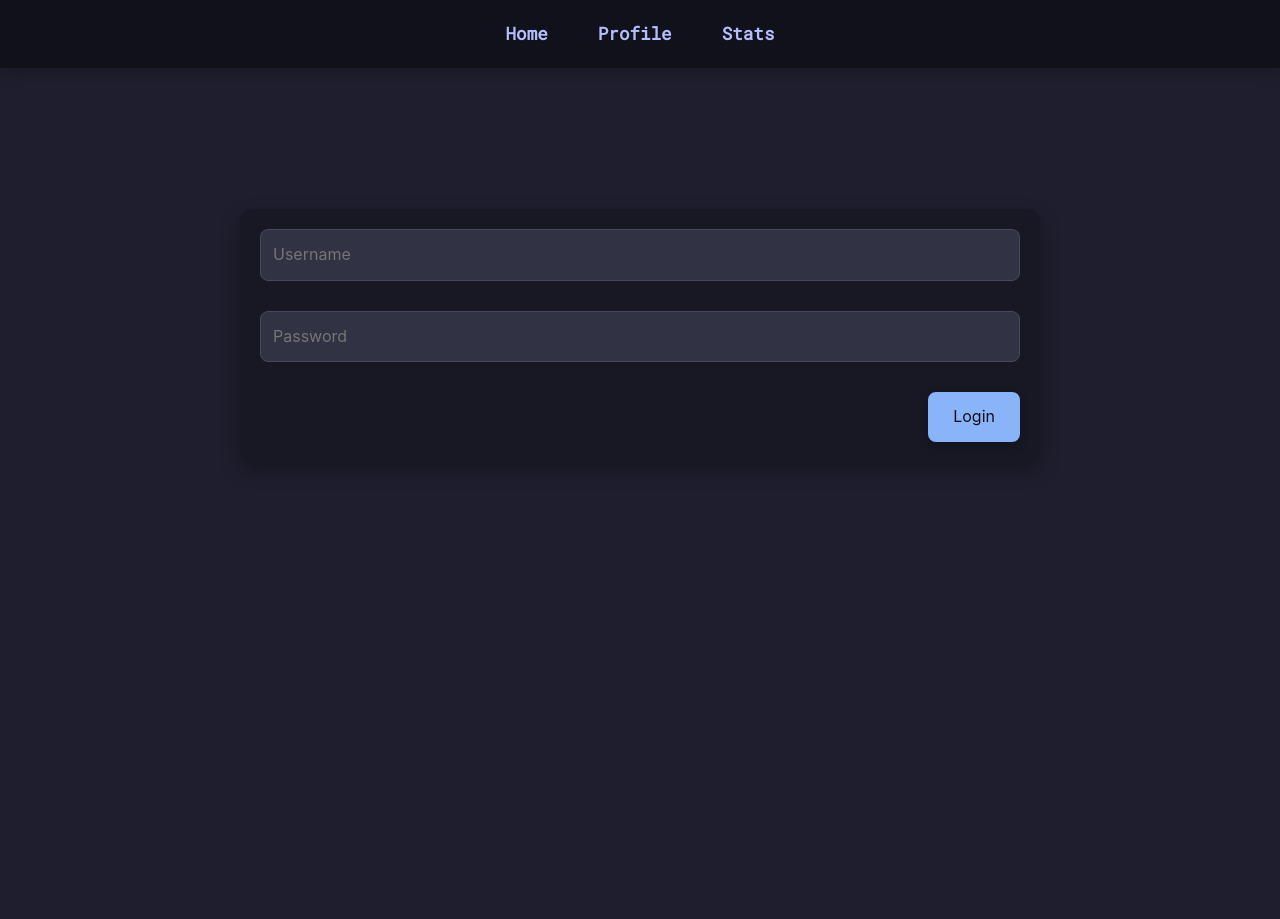
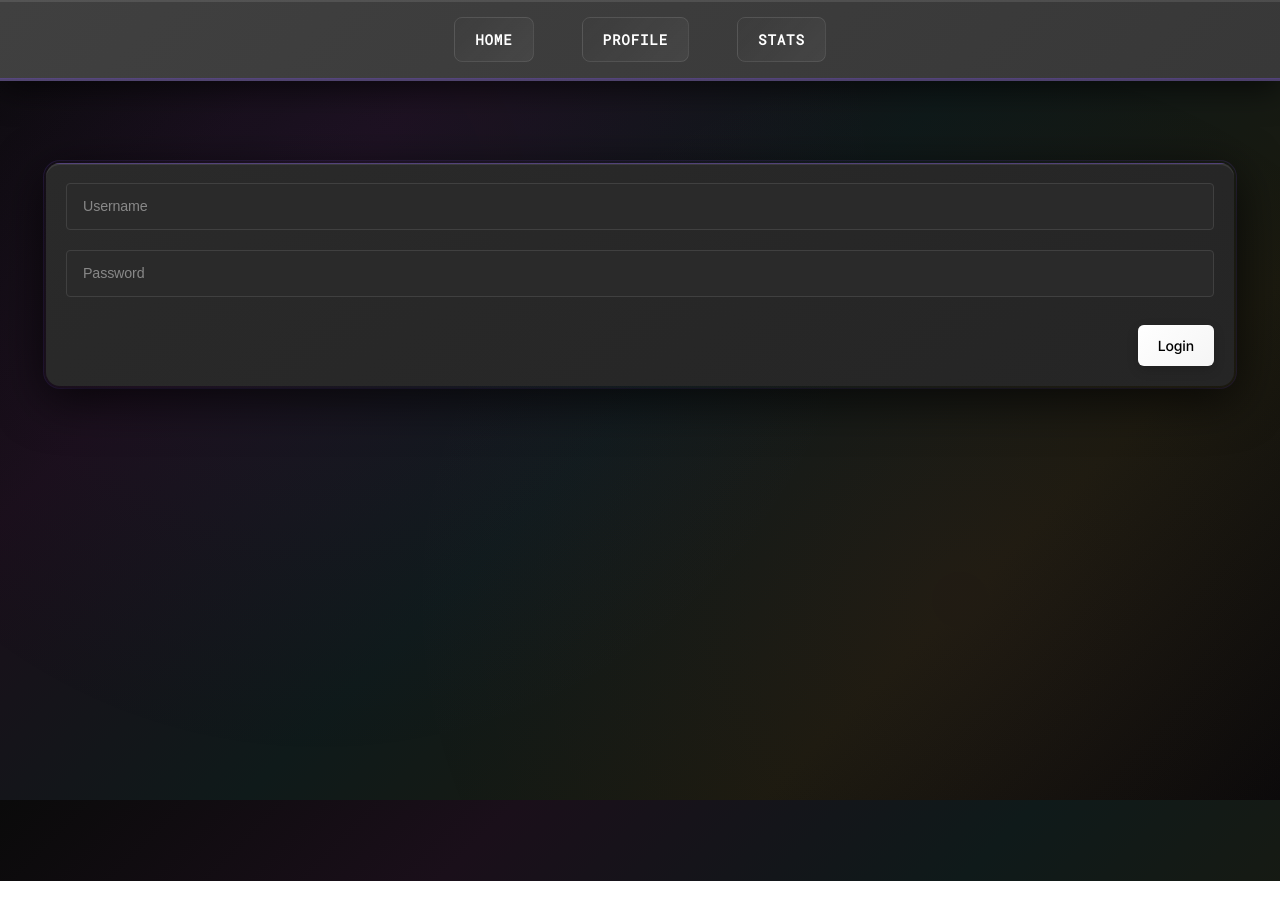
Before and after one commit to vascoliveira2511/VinylCollectionApp, a Next.js app: page /login in a window 1280 px wide. After the commit the page ends 881 px from the top, so only its background shows below. Built offline with nearby package versions, Linux system fonts and the light colour scheme.

Commit message:
style: update UI components with new gradients, shadows, and color schemes for improved aesthetics

```diff
--- a/src/app/components/Navbar.module.css
+++ b/src/app/components/Navbar.module.css
@@ -1,9 +1,22 @@
 .navbar {
-  background-color: #11111b; /* Catppuccin Mocha - Crust */
-  padding: 20px 30px; /* Increased padding */
-  border-bottom: 1px solid rgba(255, 255, 255, 0.05);
-  margin-bottom: 50px; /* Increased margin */
-  box-shadow: 0 4px 15px rgba(0, 0, 0, 0.2);
+  background: linear-gradient(135deg, #404040, #383838);
+  padding: 28px 32px;
+  border-bottom: 2px solid rgba(120, 80, 220, 0.3);
+  margin-bottom: 0;
+  box-shadow:
+    0 8px 32px rgba(0, 0, 0, 0.6),
+    0 2px 0 rgba(255, 255, 255, 0.1) inset;
+  position: relative;
+}
+
+.navbar::after {
+  content: '';
+  position: absolute;
+  bottom: 0;
+  left: 0;
+  right: 0;
+  height: 1px;
+  background: rgba(120, 80, 220, 0.4);
 }
 
 .navList {
@@ -12,17 +25,30 @@
   margin: 0;
   display: flex;
   justify-content: center;
-  gap: 50px; /* Increased gap */
+  gap: 48px;
+  margin: 0 auto;
 }
 
 .navItem a {
-  color: #b4befe;
+  color: #ffffff;
   text-decoration: none;
   font-weight: 600;
-  font-size: 1.1em;
-  transition: color 0.2s ease-in-out;
+  font-size: 0.95em;
+  letter-spacing: 0.8px;
+  transition: all 0.3s cubic-bezier(0.4, 0, 0.2, 1);
+  text-transform: uppercase;
+  padding: 12px 20px;
+  border-radius: 8px;
+  position: relative;
+  background: linear-gradient(135deg, transparent, rgba(255, 255, 255, 0.05));
+  border: 1px solid rgba(255, 255, 255, 0.1);
 }
 
 .navItem a:hover {
-  color: #cdd6f4;
+  color: #ffffff;
+  background: rgba(120, 80, 220, 0.2);
+  box-shadow:
+    0 2px 8px rgba(0, 0, 0, 0.2),
+    0 0 0 1px rgba(120, 80, 220, 0.3),
+    0 1px 0 rgba(255, 255, 255, 0.1) inset;
 }
--- a/src/app/globals.css
+++ b/src/app/globals.css
@@ -1,107 +1,183 @@
+@import url('https://fonts.googleapis.com/css2?family=Inter:wght@300;400;500;600;700&family=JetBrains+Mono:wght@300;400;500&display=swap');
+
 body {
-  background-color: #1e1e2e; /* Catppuccin Mocha - Base */
-  color: #cdd6f4; /* Catppuccin Mocha - Text */
-  font-family: 'Inter', sans-serif; /* Modern sans-serif font */
-  font-size: 16px;
-  line-height: 1.6;
+  background: linear-gradient(135deg, #0a0a0a 0%, #1a0f1a 25%, #0f1a1a 50%, #1a1a0f 75%, #0a0a0a 100%);
+  background-attachment: fixed;
+  color: #e0e0e0;
+  font-family: 'Inter', -apple-system, BlinkMacSystemFont, sans-serif;
+  font-size: 15px;
+  line-height: 1.5;
+  font-weight: 400;
+  letter-spacing: -0.01em;
+  position: relative;
+}
+
+body::before {
+  content: '';
+  position: fixed;
+  top: 0;
+  left: 0;
+  width: 100%;
+  height: 100%;
+  background-image:
+    radial-gradient(circle at 25% 25%, rgba(120, 80, 220, 0.06) 0%, transparent 50%),
+    radial-gradient(circle at 75% 75%, rgba(220, 80, 120, 0.04) 0%, transparent 50%);
+  pointer-events: none;
+  z-index: -1;
 }
 
 .container {
-  width: 100%; /* Allow content to occupy full width */
+  width: 100%;
   margin: 0 auto;
   padding: 40px 20px;
 }
 
 .window {
-  background-color: #181825; /* Catppuccin Mocha - Mantle */
-  border-radius: 12px;
+  background: linear-gradient(145deg, #2a2a2a, #252525);
+  border-radius: 16px;
   margin-bottom: 30px;
-  box-shadow: 0 8px 20px rgba(0, 0, 0, 0.3); /* Softer, larger shadow */
+  box-shadow:
+    0 12px 48px rgba(0, 0, 0, 0.7),
+    0 2px 0 rgba(255, 255, 255, 0.08) inset,
+    0 0 0 1px rgba(120, 80, 220, 0.2);
   overflow: hidden;
+  border: 2px solid transparent;
+  background-clip: padding-box;
+  position: relative;
+}
+
+.window::before {
+  content: '';
+  position: absolute;
+  top: 0;
+  left: 0;
+  right: 0;
+  height: 1px;
+  background: rgba(120, 80, 220, 0.4);
+  z-index: 1;
 }
 
 .title-bar {
-  background-color: #11111b; /* Catppuccin Mocha - Crust */
-  color: #cdd6f4; /* Catppuccin Mocha - Text */
-  padding: 12px 20px;
+  background: linear-gradient(135deg, #333333, #3a3a3a);
+  color: #ffffff;
+  padding: 20px 24px;
   font-weight: 600;
   font-size: 1.1em;
-  border-bottom: 1px solid rgba(255, 255, 255, 0.05); /* Very subtle separator */
+  border-bottom: 2px solid rgba(120, 80, 220, 0.3);
+  letter-spacing: 0.5px;
+  position: relative;
+  z-index: 2;
+  text-shadow: 0 1px 2px rgba(0, 0, 0, 0.3);
+}
+
+.title-bar::after {
+  content: '';
+  position: absolute;
+  bottom: 0;
+  left: 0;
+  right: 0;
+  height: 1px;
+  background: rgba(120, 80, 220, 0.5);
 }
 
 h1, h2, h3, h4, h5, h6 {
-  color: #89b4fa; /* Catppuccin Mocha - Lavender */
-  margin-bottom: 15px;
+  color: #ffffff;
+  margin-bottom: 20px;
+  font-weight: 600;
+  letter-spacing: -0.025em;
+  line-height: 1.2;
 }
 
+h1 { font-size: 2rem; }
+h2 { font-size: 1.5rem; }
+h3 { font-size: 1.125rem; }
+
 a {
-  color: #89b4fa; /* Catppuccin Mocha - Lavender */
+  color: #cccccc;
   text-decoration: none;
-  transition: color 0.2s ease-in-out;
+  transition: color 0.2s ease;
 }
 
 a:hover {
-  color: #b4befe; /* Catppuccin Mocha - Lavender (lightened) */
+  color: #ffffff;
   text-decoration: underline;
 }
 
 button {
-  background-color: #89b4fa; /* Catppuccin Mocha - Lavender */
-  color: #11111b; /* Dark text for contrast */
+  background: linear-gradient(135deg, #ffffff, #f5f5f5);
+  color: #000000;
   border: none;
-  padding: 12px 25px;
+  padding: 10px 20px;
   font-family: 'Inter', sans-serif;
-  font-size: 1em;
+  font-size: 0.875rem;
+  font-weight: 500;
   cursor: pointer;
-  border-radius: 8px;
-  transition: background-color 0.2s ease-in-out, transform 0.1s ease-in-out;
-  box-shadow: 0 4px 10px rgba(0, 0, 0, 0.2);
+  border-radius: 6px;
+  transition: all 0.3s cubic-bezier(0.4, 0, 0.2, 1);
+  letter-spacing: -0.01em;
+  box-shadow:
+    0 4px 12px rgba(0, 0, 0, 0.15),
+    0 1px 0 rgba(255, 255, 255, 0.4) inset;
 }
 
 button:hover {
-  background-color: #b4befe; /* Catppuccin Mocha - Lavender (lightened) */
+  background: linear-gradient(135deg, #f0f0f0, #e8e8e8);
   transform: translateY(-2px);
+  box-shadow:
+    0 8px 24px rgba(0, 0, 0, 0.25),
+    0 0 0 1px rgba(120, 80, 220, 0.3);
 }
 
 button.delete-btn {
-    background-color: #f38ba8; /* Catppuccin Mocha - Red */
+  background: linear-gradient(135deg, #444444, #333333);
+  color: #ffffff;
 }
 
 button.delete-btn:hover {
-    background-color: #eba0ac; /* Catppuccin Mocha - Red (darkened) */
+  background: linear-gradient(135deg, #555555, #444444);
+  box-shadow:
+    0 8px 24px rgba(0, 0, 0, 0.4),
+    0 0 0 1px rgba(220, 80, 120, 0.3);
 }
 
-input, textarea {
-  background-color: #313244; /* Catppuccin Mocha - Surface1 */
-  color: #cdd6f4;
-  border: 1px solid #45475a; /* Catppuccin Mocha - Surface2 */
-  padding: 12px;
-  font-family: 'Inter', sans-serif;
-  font-size: 1em;
+input, textarea, select {
+  background-color: #2a2a2a;
+  color: #e0e0e0;
+  border: 1px solid #404040;
+  padding: 12px 16px;
+  font-family: 'Space Grotesk', sans-serif;
+  font-size: 0.95em;
+  font-weight: 400;
   width: 100%;
-  border-radius: 8px;
-  transition: border-color 0.2s ease-in-out, box-shadow 0.2s ease-in-out;
+  border-radius: 4px;
+  transition: border-color 0.2s ease;
+  letter-spacing: -0.01em;
 }
 
-input:focus, textarea:focus {
-    outline: none;
-    border-color: #89b4fa; /* Catppuccin Mocha - Lavender */
-    box-shadow: 0 0 0 3px rgba(137, 180, 250, 0.3); /* Glow effect */
+input:focus, textarea:focus, select:focus {
+  outline: none;
+  border-color: #666666;
+  box-shadow: 0 0 0 2px rgba(255, 255, 255, 0.1);
+}
+
+input::placeholder, textarea::placeholder {
+  color: #888888;
+  font-weight: 400;
 }
 
 ::-webkit-scrollbar {
-  width: 8px;
+  width: 6px;
 }
 
 ::-webkit-scrollbar-track {
-  background: #181825;
+  background: #1a1a1a;
 }
 
 ::-webkit-scrollbar-thumb {
-  background: #45475a;
-  border-radius: 4px;
+  background: #404040;
+  border-radius: 3px;
 }
 
 ::-webkit-scrollbar-thumb:hover {
-  background: #585b70;
+  background: #555555;
 }
--- a/src/app/page.module.css
+++ b/src/app/page.module.css
@@ -1,86 +1,145 @@
 .main {
   display: flex;
   flex-direction: column;
-  align-items: center;
-  padding: 50px 30px; /* Increased padding */
+  padding: 40px 24px;
   min-height: 100vh;
+  max-width: none;
+  width: 100%;
 }
 
 .collectionGrid {
   display: grid;
-  grid-template-columns: repeat(auto-fill, minmax(250px, 1fr)); /* Adjusted minmax for more columns */
-  gap: 40px; /* Increased gap */
+  grid-template-columns: repeat(auto-fill, minmax(260px, 1fr));
+  gap: 20px;
+  width: 100%;
+  margin: 0;
 }
 
 .card {
-  background-color: #181825; /* Catppuccin Mocha - Mantle */
-  border-radius: 12px;
-  padding: 25px; /* Increased padding */
+  background: linear-gradient(145deg, #404040, #383838);
+  border-radius: 16px;
+  padding: 24px;
   text-align: center;
-  transition: transform 0.2s ease-in-out, box-shadow 0.2s ease-in-out;
-  box-shadow: 0 4px 15px rgba(0, 0, 0, 0.2); /* Softer shadow */
+  transition: all 0.4s cubic-bezier(0.175, 0.885, 0.32, 1.275);
+  box-shadow:
+    0 8px 32px rgba(0, 0, 0, 0.6),
+    0 2px 0 rgba(255, 255, 255, 0.1) inset,
+    0 0 0 1px rgba(120, 80, 220, 0.3);
+  border: 2px solid transparent;
+  background-clip: padding-box;
+  position: relative;
+  overflow: hidden;
+}
+
+.card::before {
+  content: '';
+  position: absolute;
+  top: 0;
+  left: 0;
+  right: 0;
+  height: 2px;
+  background: rgba(120, 80, 220, 0.6);
+  opacity: 0;
+  transition: opacity 0.3s ease;
 }
 
 .card:hover {
-    transform: translateY(-5px);
-    box-shadow: 0 8px 25px rgba(0,0,0,0.3); /* Enhanced shadow on hover */
+  transform: translateY(-4px);
+  box-shadow:
+    0 12px 32px rgba(0, 0, 0, 0.6),
+    0 0 0 1px rgba(120, 80, 220, 0.3),
+    0 2px 0 rgba(255, 255, 255, 0.1) inset;
+}
+
+.card:hover::before {
+  opacity: 1;
+}
+
+.card h3 {
+  color: #ffffff;
+  margin: 16px 0 8px 0;
+  font-size: 1.1em;
+  font-weight: 600;
+  letter-spacing: -0.02em;
+}
+
+.card p {
+  color: #cccccc;
+  margin: 6px 0;
+  font-size: 0.9em;
+  font-weight: 400;
 }
 
 .albumArt {
   width: 100%;
   height: auto;
   border-radius: 8px;
-    margin-bottom: 20px; /* Increased margin */
+  margin-bottom: 16px;
+  box-shadow:
+    0 8px 24px rgba(0, 0, 0, 0.5),
+    0 1px 0 rgba(255, 255, 255, 0.1) inset;
+  transition: all 0.3s cubic-bezier(0.4, 0, 0.2, 1);
+  border: 1px solid rgba(255, 255, 255, 0.1);
+  position: relative;
+  z-index: 2;
+}
+
+.albumArt:hover {
+  transform: scale(1.03) rotateY(2deg);
+  box-shadow:
+    0 12px 36px rgba(0, 0, 0, 0.6),
+    0 0 0 1px rgba(120, 80, 220, 0.3);
 }
 
 .genrePills {
   display: flex;
   flex-wrap: wrap;
-    gap: 10px; /* Increased gap */
+  gap: 8px;
   justify-content: center;
-    margin-top: 15px; /* Increased margin */
+  margin-top: 12px;
 }
 
 .genrePill {
-    background-color: #89b4fa; /* Catppuccin Mocha - Lavender */
-    color: #11111b; /* Dark text for contrast */
-    padding: 6px 14px; /* Increased padding */
+  background: linear-gradient(135deg, #555555, #606060);
+  color: #ffffff;
+  padding: 8px 16px;
   border-radius: 20px;
-    font-size: 0.9em; /* Slightly larger font */
-    display: inline-block;
+  font-size: 0.75em;
+  font-weight: 600;
+  letter-spacing: 0.5px;
+  border: 1px solid rgba(255, 255, 255, 0.2);
+  box-shadow:
+    0 4px 12px rgba(0, 0, 0, 0.4),
+    0 2px 0 rgba(255, 255, 255, 0.15) inset;
+  transition: all 0.3s cubic-bezier(0.4, 0, 0.2, 1);
 }
 
-/* Form validation styles */
-.inputContainer {
-  position: relative;
-  display: flex;
-  flex-direction: column;
-  gap: 5px;
-}
-
-.inputError {
-  border-color: #f38ba8 !important;
-  box-shadow: 0 0 0 2px rgba(243, 139, 168, 0.2) !important;
-}
-
-.errorText {
-  color: #f38ba8;
-  font-size: 12px;
-  margin-top: 4px;
-  font-weight: 500;
+.genrePill:hover {
+  transform: scale(1.05) translateY(-1px);
+  background: linear-gradient(135deg, #606060, #707070);
+  box-shadow:
+    0 4px 12px rgba(0, 0, 0, 0.4),
+    0 0 0 1px rgba(120, 80, 220, 0.3),
+    0 2px 0 rgba(255, 255, 255, 0.15) inset;
 }
 
 .buttonGroup {
-    margin-top: 25px; /* Increased margin */
+  margin-top: 20px;
   display: flex;
-    justify-content: space-around;
-    gap: 15px; /* Increased gap */
+  justify-content: center;
+  gap: 12px;
+}
+
+.buttonGroup button {
+  padding: 8px 16px;
+  font-size: 0.8em;
 }
 
 .form {
   display: grid;
-    grid-template-columns: repeat(auto-fit, minmax(300px, 1fr)); /* Adjusted for more flexible columns */
-    gap: 30px; /* Increased gap */
+  grid-template-columns: repeat(auto-fit, minmax(300px, 1fr));
+  gap: 20px;
+  width: 100%;
 }
 
 .fullWidthInput {
@@ -91,63 +150,70 @@
   grid-column: 1 / -1;
   display: flex;
   justify-content: flex-end;
-    gap: 20px; /* Increased gap */
+  gap: 12px;
+  margin-top: 8px;
 }
 
 .contentSection {
-    padding: 30px; /* Increased padding */
+  padding: 32px;
 }
 
 .contentSection h1, .contentSection h2 {
-    margin-bottom: 25px; /* Increased margin */
-    color: #89b4fa; /* Catppuccin Mocha - Lavender */
+  margin-bottom: 24px;
+  color: #ffffff;
+  font-weight: 600;
+  letter-spacing: -0.02em;
 }
 
 .contentSection p {
-    margin-bottom: 15px; /* Increased margin */
-    line-height: 1.8; /* Increased line height for readability */
+  margin-bottom: 16px;
+  line-height: 1.6;
+  color: #cccccc;
+  font-weight: 400;
 }
 
 .contentSection ul {
   list-style: none;
   padding: 0;
-    margin-left: 0;
-    margin-bottom: 20px; /* Increased margin */
+  margin: 0 0 24px 0;
 }
 
 .contentSection li {
-    margin-bottom: 10px; /* Increased margin */
-    padding: 10px 0; /* Increased padding */
-    border-bottom: 1px solid rgba(255, 255, 255, 0.08); /* Subtle separator */
+  margin-bottom: 8px;
+  padding: 12px 0;
+  border-bottom: 1px solid #2a2a2a;
+  color: #cccccc;
+  font-weight: 400;
 }
 
 .contentSection li:last-child {
   border-bottom: none;
 }
 
-
 .suggestionsList {
   list-style: none;
   padding: 0;
   margin: 0;
-    border: 1px solid #45475a; /* Catppuccin Mocha - Surface2 */
-    background-color: #313244; /* Catppuccin Mocha - Surface1 */
+  border: 1px solid #404040;
+  background-color: #2a2a2a;
   position: absolute;
   top: 100%;
   left: 0;
   right: 0;
   z-index: 100;
   width: 100%;
-    max-height: 250px; /* Increased max-height */
+  max-height: 200px;
   overflow-y: auto;
-    border-radius: 8px;
-    box-shadow: 0 4px 10px rgba(0, 0, 0, 0.2);
+  border-radius: 4px;
+  box-shadow: 0 8px 24px rgba(0, 0, 0, 0.4);
 }
 
 .suggestionsList li {
-    padding: 15px; /* Increased padding */
+  padding: 12px 16px;
   cursor: pointer;
-    border-bottom: 1px solid rgba(255, 255, 255, 0.08);
+  border-bottom: 1px solid #333333;
+  color: #e0e0e0;
+  font-weight: 400;
 }
 
 .suggestionsList li:last-child {
@@ -155,7 +221,7 @@
 }
 
 .suggestionsList li:hover {
-    background-color: #45475a; /* Catppuccin Mocha - Surface2 */
+  background-color: #333333;
 }
 
 .inputContainer {
@@ -163,41 +229,57 @@
   grid-column: 1 / -1;
 }
 
+.inputError {
+  border-color: #666666 !important;
+  box-shadow: 0 0 0 2px rgba(255, 255, 255, 0.1) !important;
+}
+
+.errorText {
+  color: #cccccc;
+  font-size: 12px;
+  margin-top: 4px;
+  font-weight: 400;
+}
+
 .filters {
   display: grid;
-    grid-template-columns: repeat(auto-fit, minmax(280px, 1fr)); /* Increased minmax for wider filters */
-    gap: 30px; /* Increased gap */
-    margin-bottom: 40px; /* Increased margin */
-    padding: 30px; /* Increased padding */
-    border-radius: 12px;
-    background-color: #181825; /* Catppuccin Mocha - Mantle */
-    box-shadow: 0 4px 15px rgba(0, 0, 0, 0.2);
+  grid-template-columns: repeat(auto-fit, minmax(250px, 1fr));
+  gap: 20px;
+  margin-bottom: 32px;
+  padding: 28px;
+  border-radius: 16px;
+  background: linear-gradient(145deg, #353535, #2d2d2d);
+  border: 2px solid rgba(120, 80, 220, 0.2);
+  width: 100%;
+  box-shadow:
+    0 8px 24px rgba(0, 0, 0, 0.5),
+    0 2px 0 rgba(255, 255, 255, 0.1) inset;
+  position: relative;
 }
 
-.filters input {
+.filters::before {
+  content: '';
+  position: absolute;
+  top: 0;
+  left: 0;
+  right: 0;
+  height: 1px;
+  background: rgba(120, 80, 220, 0.4);
+  border-radius: 16px 16px 0 0;
+}
+
+.filters input, .filters select {
   width: auto;
 }
 
-.discogsAvatar {
-    width: 150px; /* Larger avatar */
-    height: 150px;
-    border-radius: 50%;
-    object-fit: cover;
-    margin: 0 auto 30px auto; /* Increased margin */
-    display: block;
-    border: 3px solid #89b4fa; /* Catppuccin Mocha - Lavender */
-    box-shadow: 0 4px 10px rgba(0, 0, 0, 0.2);
-}
-
 .totalRecordsText {
-    margin-top: 30px; /* Increased margin */
-    margin-bottom: 30px; /* Increased margin */
-    font-size: 1.3em; /* Slightly larger font */
-    font-weight: 600;
-    color: #cdd6f4; /* Catppuccin Mocha - Text */
+  margin: 20px 0;
+  font-size: 1.1em;
+  font-weight: 500;
+  color: #ffffff;
+  letter-spacing: -0.01em;
 }
 
 .formContainer {
-  max-width: 800px; /* Increased max-width for forms */
-  margin: auto;
+  width: 100%;
 }
```
Also changed, not shown: src/app/components/ChartComponent.tsx (+39 -20 lines), .claude/settings.local.json, 1 other file (tests, documents, lock files or other folders). Lines whose indentation alone changed are shown as unchanged.
